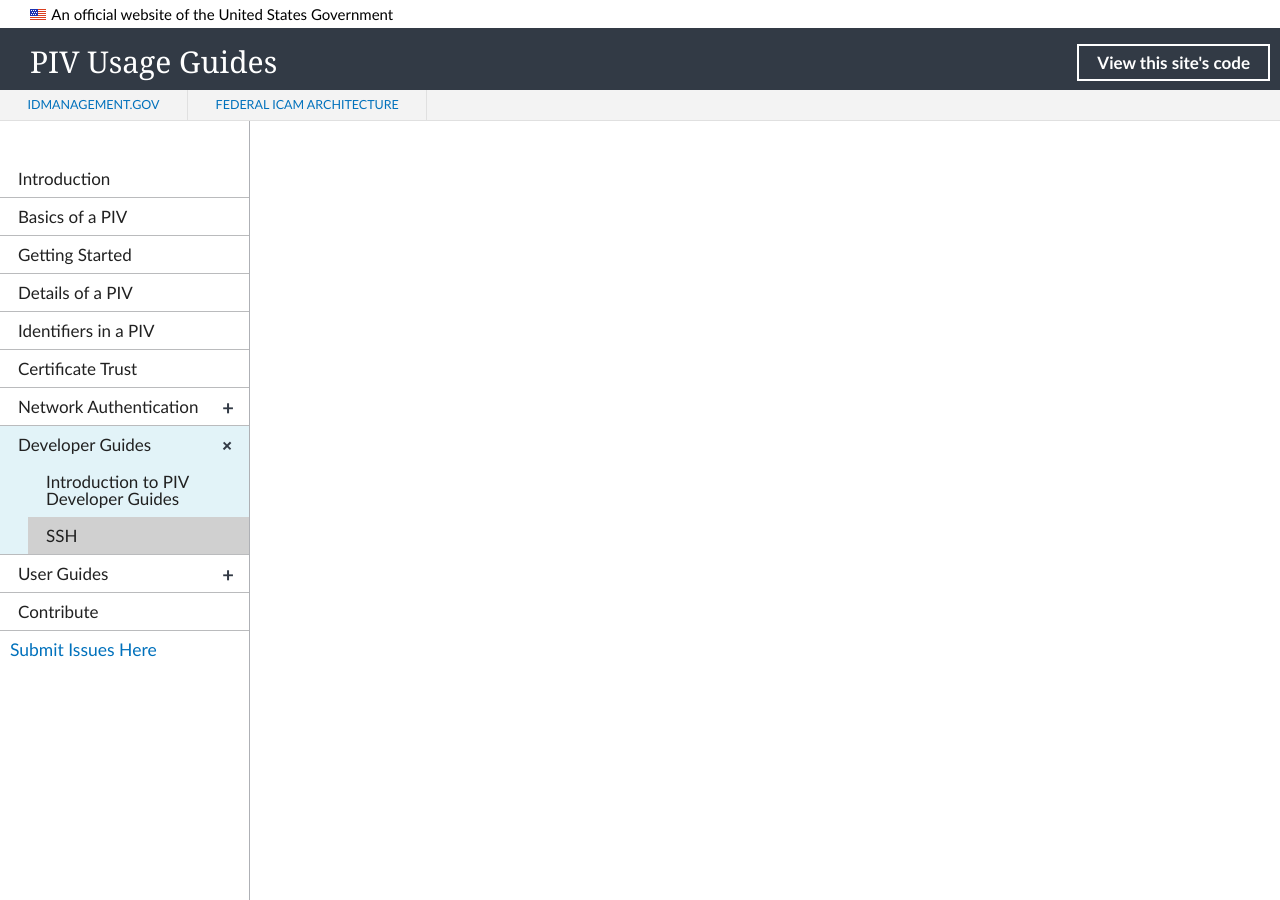
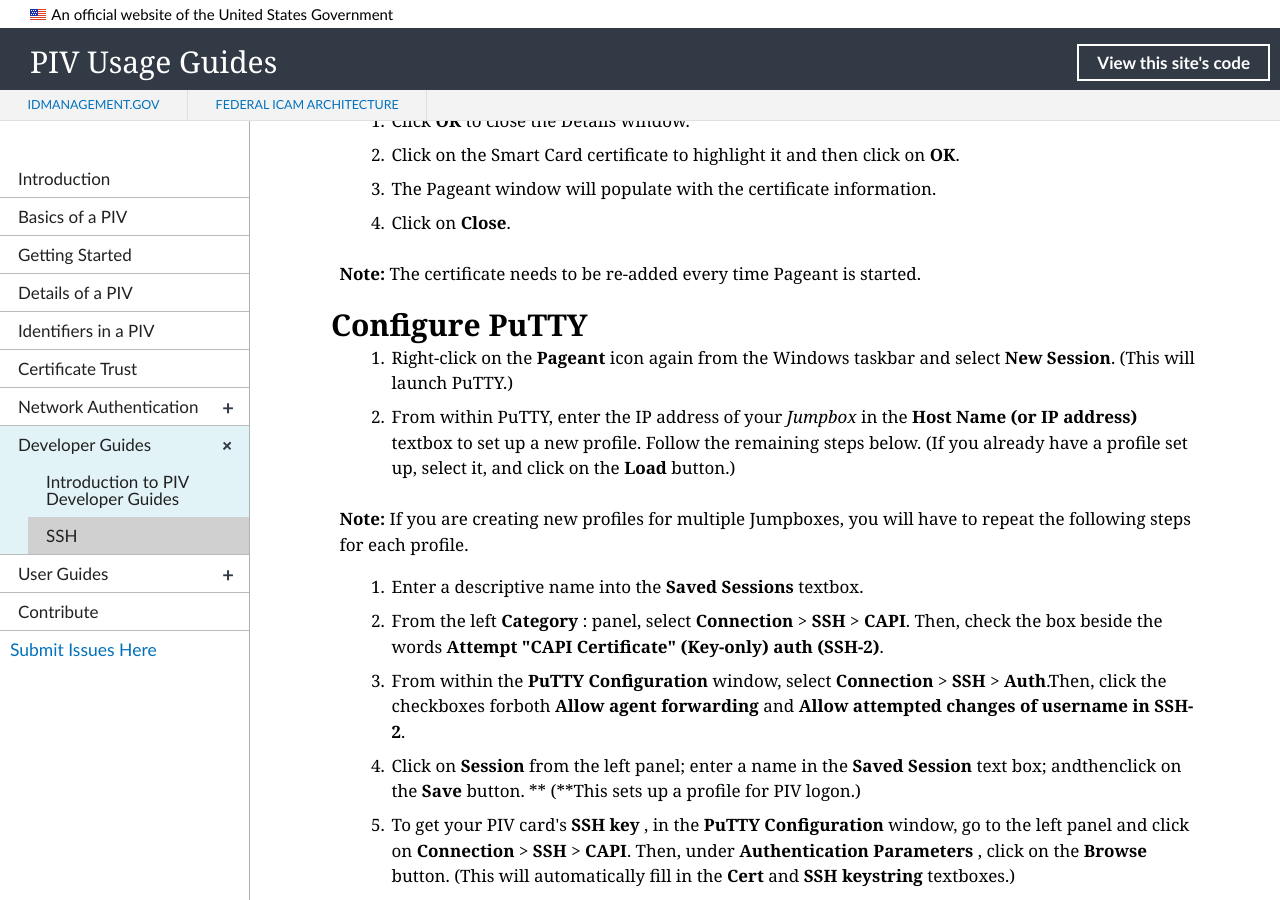
Before and after one commit to GSA/piv-guides, a Jekyll site: the page built from _devconfig/ssh.md, in a window 1280 px wide and 900 px high, scrolled down 1574 px. Built offline with Jekyll 4.4.1, drawn with Linux system fonts in a browser that asks for light colours; nearby versions of some CDN libraries; some of the changed text lies outside the part shown.

Commit message:
Update ssh.md

```diff
--- a/_devconfig/ssh.md
+++ b/_devconfig/ssh.md
@@ -4,3 +4,78 @@
 permalink: /devconfig/ssh
 collection: devconfig
 ---
+# How do I enable PIV/CAC for Secure Shell (SSH) to a Unix-like system from Windows?
+
+_These procedures are intended for network and system administrators, or other IT professionals, who are responsible for the day-to-day network operations of Federal Government agencies.  As part of their roles, these professionals will be authorized by their agencies to use secure methods to remotely access other computer hosts._
+
+_For those professionals who use Windows-based systems,_ _ **PuTTY** _ _is one method of gaining remote access. PuTTY is an open-source terminal emulator, serial console, and network file transfer application. It supports network protocols such as SCP, Secure Shell (SSH), Telnet, rlogin, and &quot;raw socket&quot; connections. It can also be used to connect to a serial port._
+
+## Hardware and software requirements
+
+( **Note:**  You will download the required applications during the steps below.)
+
+- Windows-based Workstation or Computer
+- PuTTY Application
+- Pageant Application
+
+## Procedures
+
+## Install PuTTY-CAC
+
+1. Download and install **PuTTY-CAC** from [https://github.com/NoMoreFood/putty-cac/releases](https://github.com/NoMoreFood/putty-cac/releases).  (PuTTY-CAC is referred to as &quot;PuTTY&quot; within the application.)
+2. Open PuTTY and click on **About** (lower left-hand corner of the **PuTTY Configuration** window) to verify that the correct version was installed.
+
+**Note:** PuTTY will typically be installed at C:\Program Files\PuTTY.)
+
+## Insert CAPI Key into Pageant
+
+1. Insert your PIV card into the card reader.
+2. Open **Windows**** Explorer**.
+
+1. Open **Pageant** by clicking **C:** &gt; **Program Files** &gt; **PuTTY** &gt; **Pageant**.
+
+A window will not open but the Pageant icon will appear in the Windows taskbar.
+
+1. Right-click the icon and select **View Keys &amp; Certs.**
+
+The Pageant **Key/CAPI Cert List** window will appear.
+
+1. Click **Add Cert**.
+2. Select your **Smart Card Logon** certificate from the **Windows Security** window.
+3. To ensure that this is the correct certificate, click on the link **Click here to view certificate properties** and then click on **Details**.
+4. Locate and click on **Enhanced Key Usage**.  You should see the **Smart Card Logon**.  (This indicates that the certificate is the right type.)
+
+**Note:** If multiple certificates exist, you may want to clear out the expired or revoked certificates.
+
+1. Click **OK** to close the Details window.
+2. Click on the Smart Card certificate to highlight it and then click on **OK**.
+3. The Pageant window will populate with the certificate information.
+4. Click on **Close**.
+
+**Note:** The certificate needs to be re-added every time Pageant is started.
+
+## Configure PuTTY
+
+1. Right-click on the **Pageant** icon again from the Windows taskbar and select **New Session**.  (This will launch PuTTY.)
+2. From within PuTTY, enter the IP address of your _Jumpbox_ in the **Host Name (or IP address)** textbox to set up a new profile. Follow the remaining steps below.  (If you already have a profile set up, select it, and click on the **Load** button.)
+
+**Note:** If you are creating new profiles for multiple Jumpboxes, you will have to repeat the following steps for each profile.
+
+1. Enter a descriptive name into the **Saved Sessions** textbox.
+2. From the left **Category** : panel, select **Connection** &gt; **SSH** &gt; **CAPI**. Then, check the box beside the words **Attempt &quot;CAPI Certificate&quot; (Key-only) auth (SSH-2)**.
+3. From within the **PuTTY Configuration** window, select **Connection** &gt; **SSH** &gt; **Auth**.Then, click the checkboxes forboth **Allow agent forwarding** and **Allow attempted changes of username in SSH-2**.
+4. Click on **Session** from the left panel; enter a name in the **Saved Session** text box; andthenclick on the **Save** button. ** (**This sets up a profile for PIV logon.)
+5. To get your PIV card&#39;s **SSH key** , in the **PuTTY Configuration** window, go to the left panel and click on **Connection** &gt; **SSH** &gt; **CAPI**.  Then, under **Authentication Parameters** , click on  the **Browse** button.  (This will automatically fill in the **Cert** and **SSH keystring** textboxes.)
+6. Next, copy the **SSH keystring** value and paste it into **Microsoft Notepad** and save it.  (You will need the SSH key when you contact the Jumpbox support team in Step 9 or if you need to create a service ticket.)
+7. Contact the Jumpbox support group to request that they add your **PIV card&#39;s SSH key** to **your account on the Jumpbox**.
+
+**Note** : For other Jumpboxes, submit a service ticket to that support group and include the IP address of the Jumpbox you are using, your account name, and the SSH key from your PIV card.
+
+**Verify PuTTY logon**
+
+Note: Once the support group has set up an account with your SSH key on the Jumpbox, then you can use your PIV card to login to the Jumpbox.
+
+1. Run **PuTTY** and select the Saved Session. Click on **Load,** and then click on **Open**.
+2. Enter your remote Unix/Linux account name.  A window will open and prompt you for your PIV PIN.
+3. Enter your PIN and click on **OK** to log in.
+4. Once logged in, run the command:   **ssh-add –l** to display the key.  (After each server you &quot;jump&quot; to, the output of **ssh-add –l** should always show the key.  After you see the key, you can ssh to any other hosts in the environment.)
```
